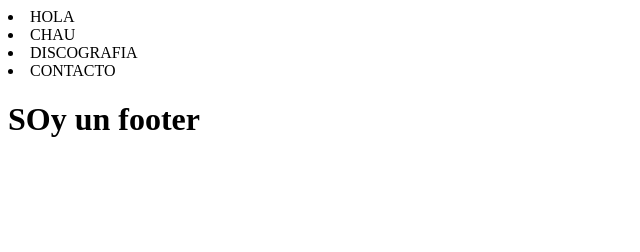
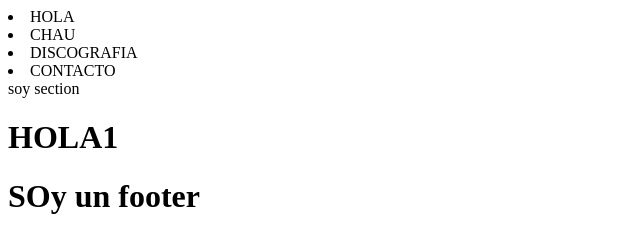
Before and after one commit to adrugdo/proyectAmbulancia, a plain HTML site: page Index.html in a window 1280 px wide. Shown: the whole page, without its empty margins (0-640 px from the left). Drawn offline with Linux system fonts and the light colour scheme.

Commit message:
SEGUNDO COMMIT

```diff
--- a/Index.html
+++ b/Index.html
@@ -11,8 +11,12 @@
     <li>CHAU</li>
     <li>DISCOGRAFIA</li>
     <li>CONTACTO</li>
-
-
+    <section>
+        soy section
+    </section>
+    <h1>
+        HOLA1
+    </h1>
 <footer>
     <h1>SOy un footer</h1>
 </footer>
```
